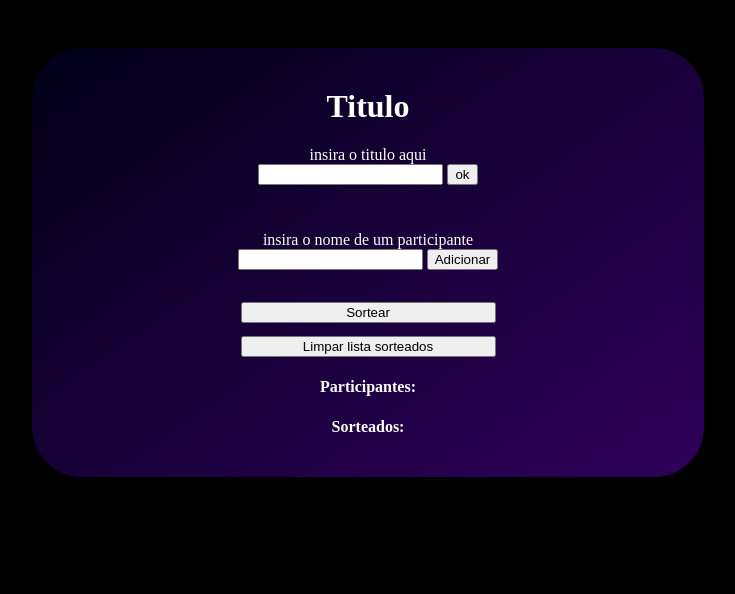
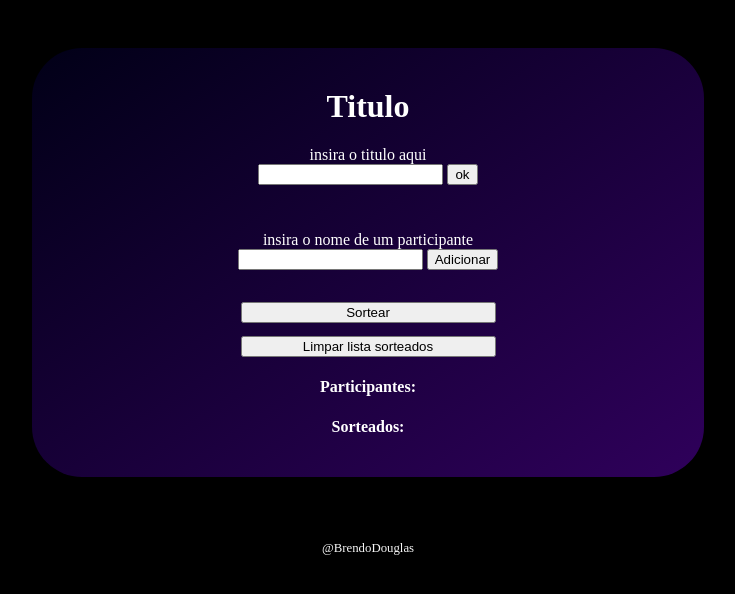
Before and after one commit to BrendoDouglas/Sorteio, a plain HTML site: page index.html in a window 1280 px wide. Shown: the whole page, without its empty margins (272-1007 px from the left). Drawn offline with Linux system fonts and the light colour scheme.

Commit message:
Add files via upload

```diff
--- a/index.html
+++ b/index.html
@@ -48,7 +48,7 @@
         </div>
     </main>
     <footer>
-        <p> - repositório - Github</p>
+        <p> <a href="https://github.com/BrendoDouglas">@BrendoDouglas</a></p>
     </footer>
 </body>
 </html>
--- a/style.css
+++ b/style.css
@@ -10,6 +10,7 @@ main{
     margin: 3em auto 0 auto;
     border-radius: 50px;
     text-align: center;
+    min-width: 400px;
 }
 #nTitulo{
     text-align: center;
@@ -72,3 +73,15 @@ ol{
 #inputadcPessoa{
     text-align: center;
 }
+footer{
+    text-align: center;
+    margin-top: 5em;
+    font-size: 0.8em;
+}
+footer a{
+    color: whitesmoke;
+    text-decoration: none;
+}
+footer a:-webkit-any-link{
+    text-decoration: none;
+}
```
